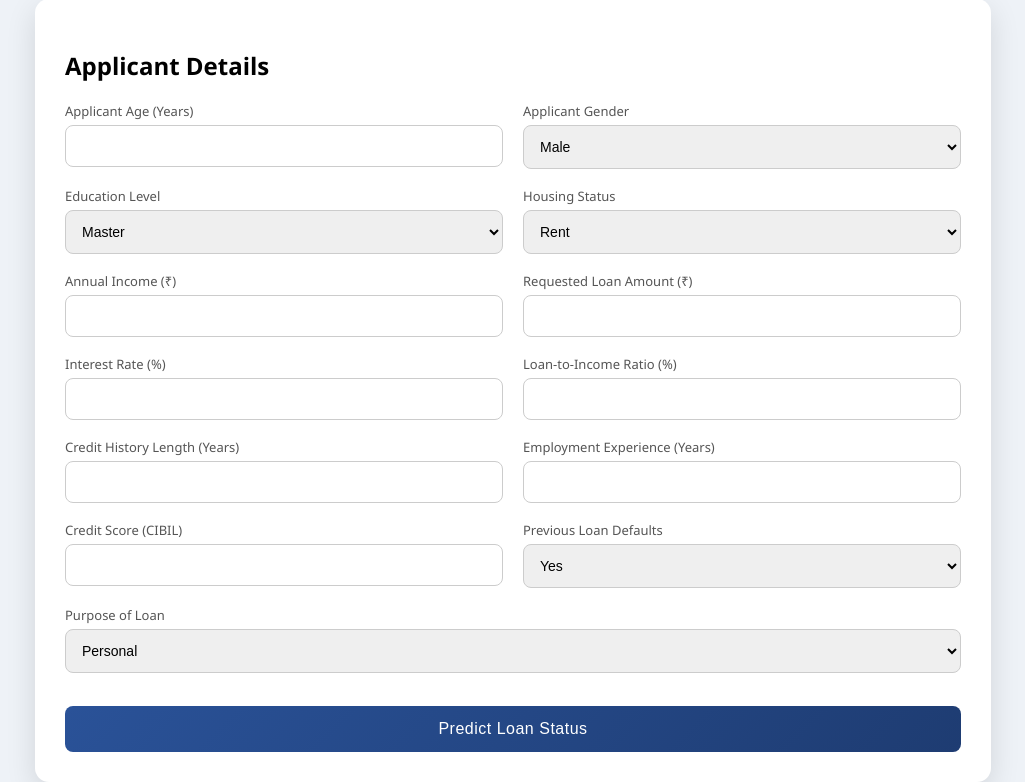
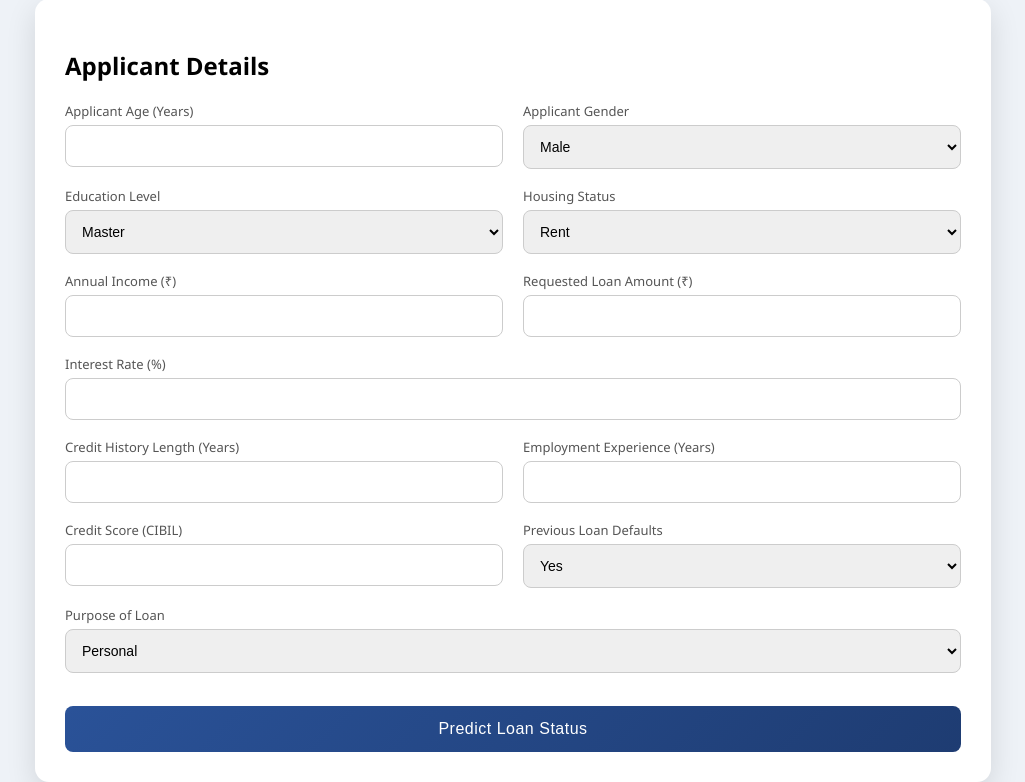
Before and after one commit to 98456uno/Loan_Approval_Prediction_System, a Flask app: page / in a window 1280 px wide. Shown: the part 477-1259 px from the top of the page, without its empty margins (127-1152 px from the left). Run offline with Flask 3, Linux system fonts and the light colour scheme; the visitor is signed in with stand-in values (Sample User, id 1); parts of the project's set-up code (start-up, migrations or seed data) failed here and were passed over; some libraries are stand-ins or nearby versions.

Commit message:
Update index.html

```diff
--- a/templates/index.html
+++ b/templates/index.html
@@ -130,10 +130,7 @@ function toggleSidebar() {
                     <input type="number" step="0.01" name="loan_int_rate">
                 </div>
 
-                <div class="input-group">
-                    <label>Loan-to-Income Ratio (%)</label>
-                    <input type="number" step="0.01" name="loan_percent_income">
-                </div>
+
             </div>
 
             <div class="row">
```
